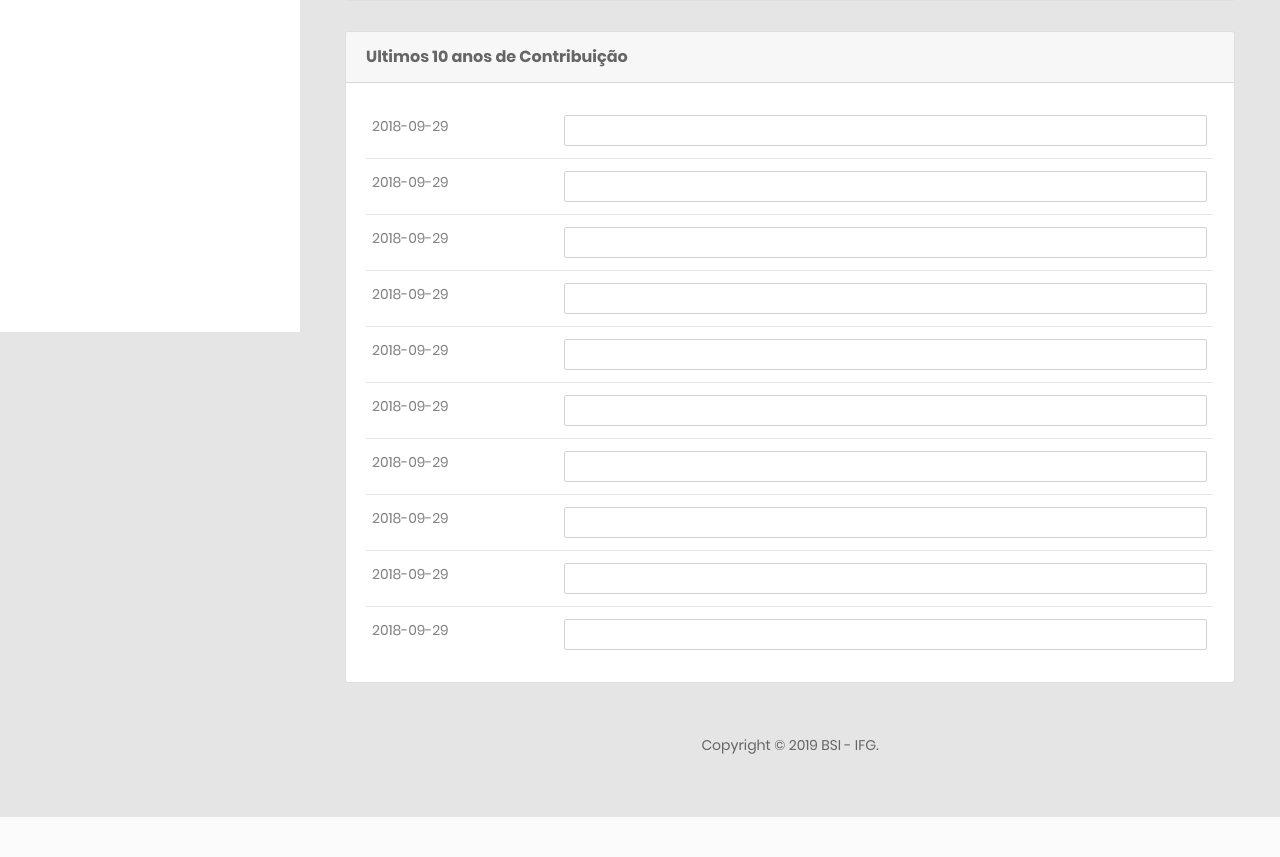
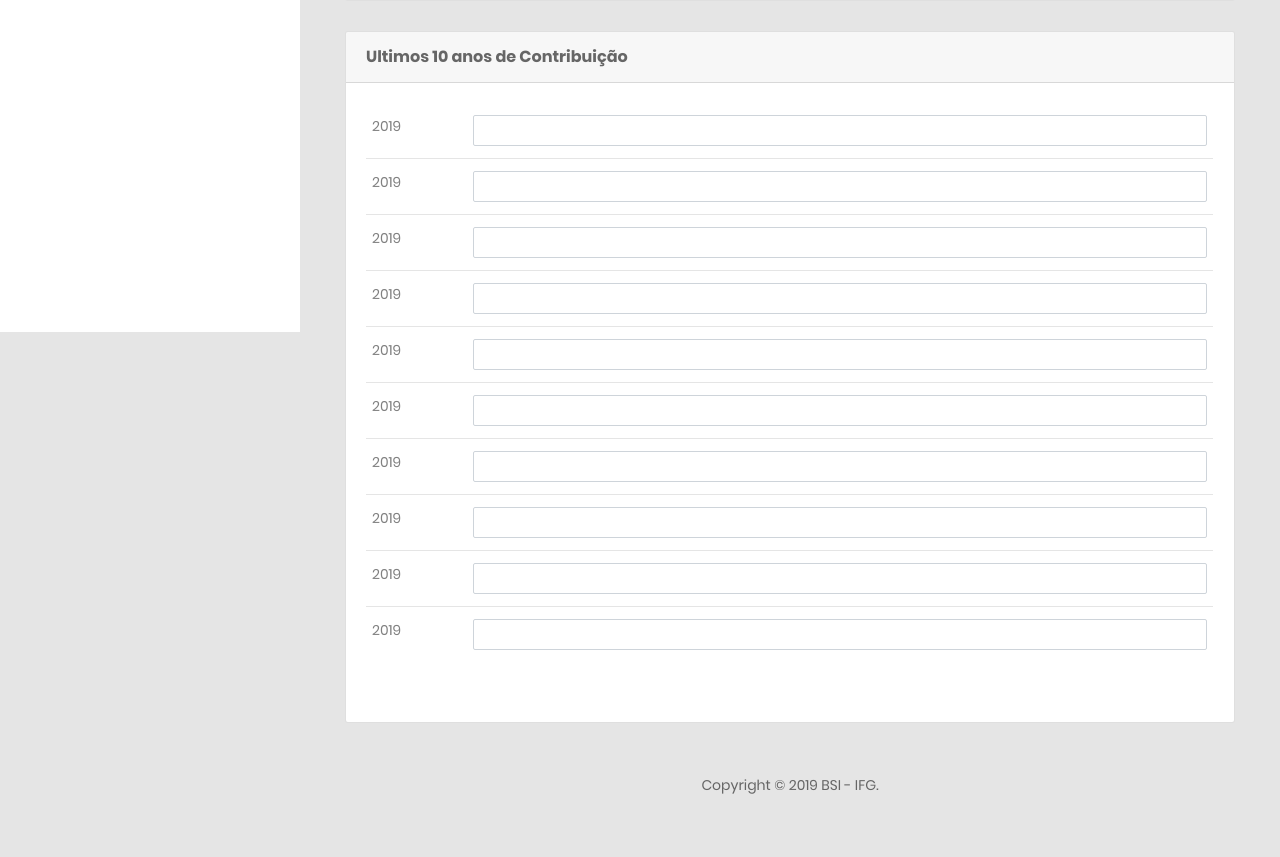
Before and after one commit to GeovRodri/BSI_Simulador-de-Previdencia, a Django app: page / in a window 1280 px wide. Shown: the part 468-1325 px from the top of the page. Before the commit the page ends 1285 px from the top, so only its background shows below. Run offline with Django 3.2, Linux system fonts and the light colour scheme; the visitor is signed in with stand-in values (Sample User, id 1); some libraries are stand-ins or nearby versions.

Commit message:
Aplicado as mudanaças do trello.

```diff
--- a/website/templates/index.html
+++ b/website/templates/index.html
@@ -40,47 +40,47 @@
         </div>
         <div class="card-body">
             <div class="au-card-inner">
-                <div class="table-responsive">
+                <div class="table-responsive m-b-40">
                     <table class="table table-top-campaign">
                         <tbody>
                             <tr>
-                                <td>2018-09-29</td>
+                                <td>2019</td>
                                 <td><input type="number" name="ano1" class="input-sm form-control-sm form-control"></td>
                             </tr>
                             <tr>
-                                <td>2018-09-29</td>
+                                <td>2019</td>
                                 <td><input type="number" name="ano2" class="input-sm form-control-sm form-control"></td>
                             </tr>
                             <tr>
-                                <td>2018-09-29</td>
+                                <td>2019</td>
                                 <td><input type="number" name="ano3" class="input-sm form-control-sm form-control"></td>
                             </tr>
                             <tr>
-                                <td>2018-09-29</td>
+                                <td>2019</td>
                                 <td><input type="number" name="ano4" class="input-sm form-control-sm form-control"></td>
                             </tr>
                             <tr>
-                                <td>2018-09-29</td>
+                                <td>2019</td>
                                 <td><input type="number" name="ano5" class="input-sm form-control-sm form-control"></td>
                             </tr>
                             <tr>
-                                <td>2018-09-29</td>
+                                <td>2019</td>
                                 <td><input type="number" name="ano6" class="input-sm form-control-sm form-control"></td>
                             </tr>
                             <tr>
-                                <td>2018-09-29</td>
+                                <td>2019</td>
                                 <td><input type="number" name="ano7" class="input-sm form-control-sm form-control"></td>
                             </tr>
                             <tr>
-                                <td>2018-09-29</td>
+                                <td>2019</td>
                                 <td><input type="number" name="ano8" class="input-sm form-control-sm form-control"></td>
                             </tr>
                             <tr>
-                                <td>2018-09-29</td>
+                                <td>2019</td>
                                 <td><input type="number" name="ano9" class="input-sm form-control-sm form-control"></td>
                             </tr>
                             <tr>
-                                <td>2018-09-29</td>
+                                <td>2019</td>
                                 <td><input type="number" name="ano10" class="input-sm form-control-sm form-control"></td>
                             </tr>
                         </tbody>
```
